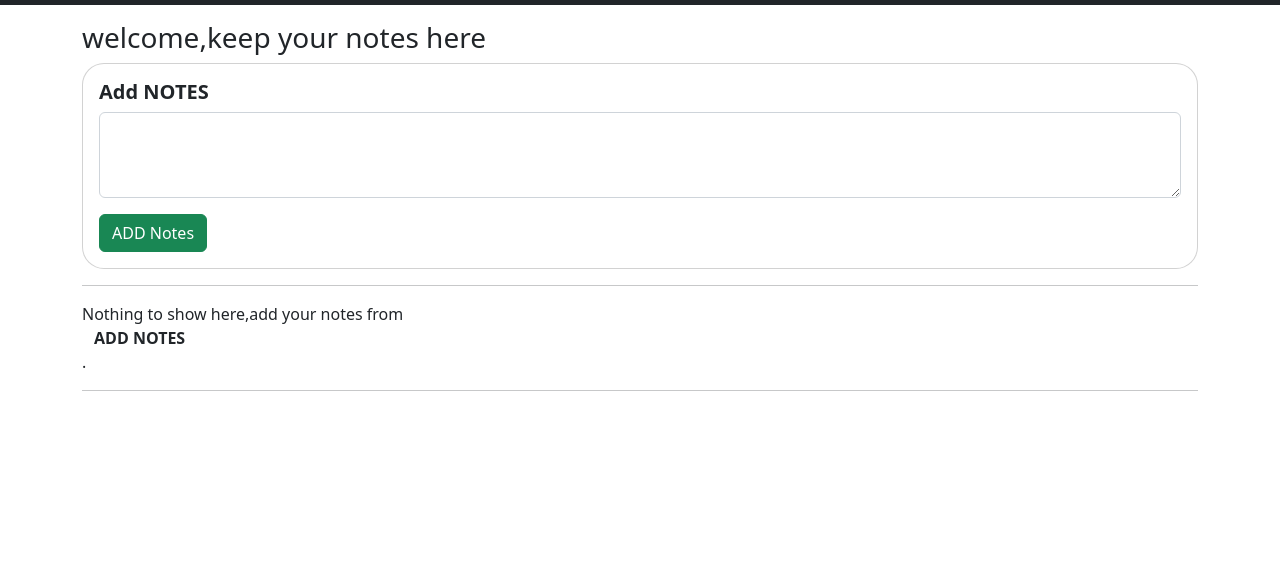
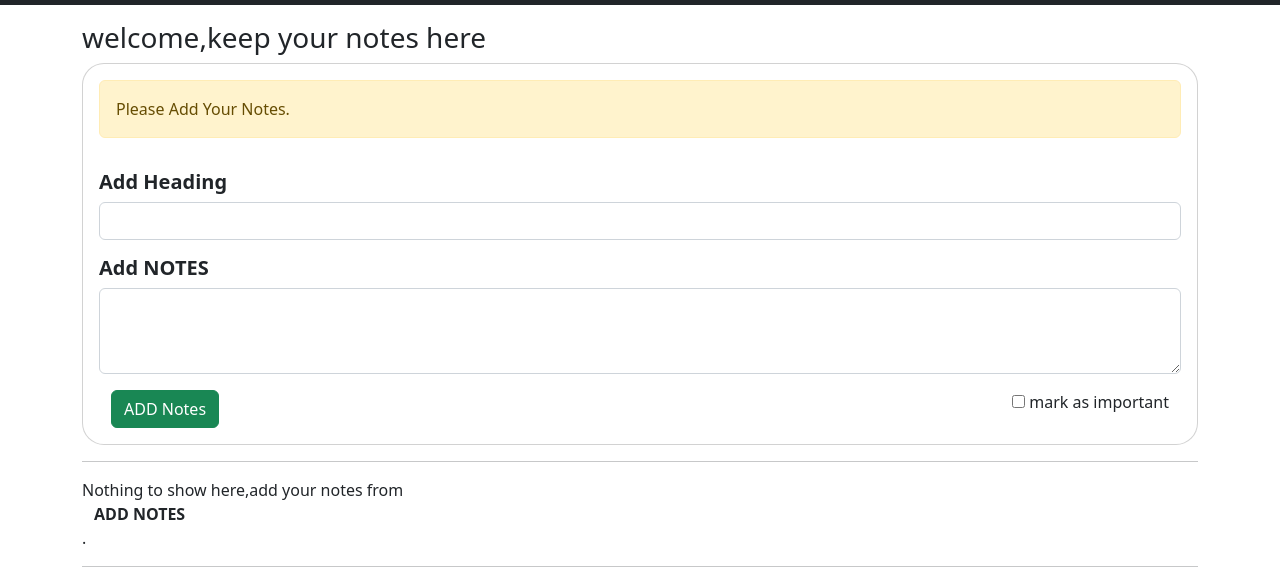
Before and after one commit to tarunpandey23/keepNotes, a plain HTML site: page index.html in a window 1280 px wide. Shown: the part 51-634 px from the top of the page. Drawn offline with nearby package versions, Linux system fonts and the light colour scheme.

Commit message:
added some new html

```diff
--- a/index.html
+++ b/index.html
@@ -27,7 +27,8 @@
                     </li>
                 </ul>
                 <form class="d-flex" role="search">
-                    <input id="searchText" class="form-control me-2" type="search" placeholder="Search" aria-label="Search">
+                    <input id="searchText" class="form-control me-2" type="search" placeholder="Search"
+                        aria-label="Search">
                     <!-- <button class="btn btn-outline-success" type="submit">Search</button> -->
                 </form>
             </div>
@@ -37,14 +38,33 @@
     <div class="container my-3">
         <h3>welcome,keep your notes here</h3>
         <div class="card" style=" border-radius: 22px;">
+            <div class="alert alert-warning my-3 mx-3" role="alert" id="alertShow"  >
+                Please Add Your Notes.
+         </div>
 
             <div class="card-body">
+                <h5 class="form-label"><b>Add Heading</b></h5>
+                <div class="mb-3">
+                    <input type="text" class="form-control" id="heading" >
+                  </div>
+
+
                 <h5 class="card-title"><b>Add NOTES</b></h5>
                 <div class="mb-3">
-
                     <textarea class="form-control" id="addTextarea" rows="3"></textarea>
                 </div>
-                <button class="btn btn-success" id="addBtn">ADD Notes </button>
+                <div class="container" style="display:flex; justify-content:space-between;">
+                    <button class="btn btn-success" id="addBtn">ADD Notes </button>
+                    <!-- <div class="form-check form-switch">
+                        <input class="form-check-input" type="checkbox" role="switch" id="flexSwitch">
+                        <label class="form-check-label" for="flexSwitch">Mark As Important</label>
+                    </div> -->
+                    <label>
+                        <input id="myCheckBox" type="checkbox" > mark as important
+                    </label>
+
+                </div>
+
             </div>
         </div>
 
```
